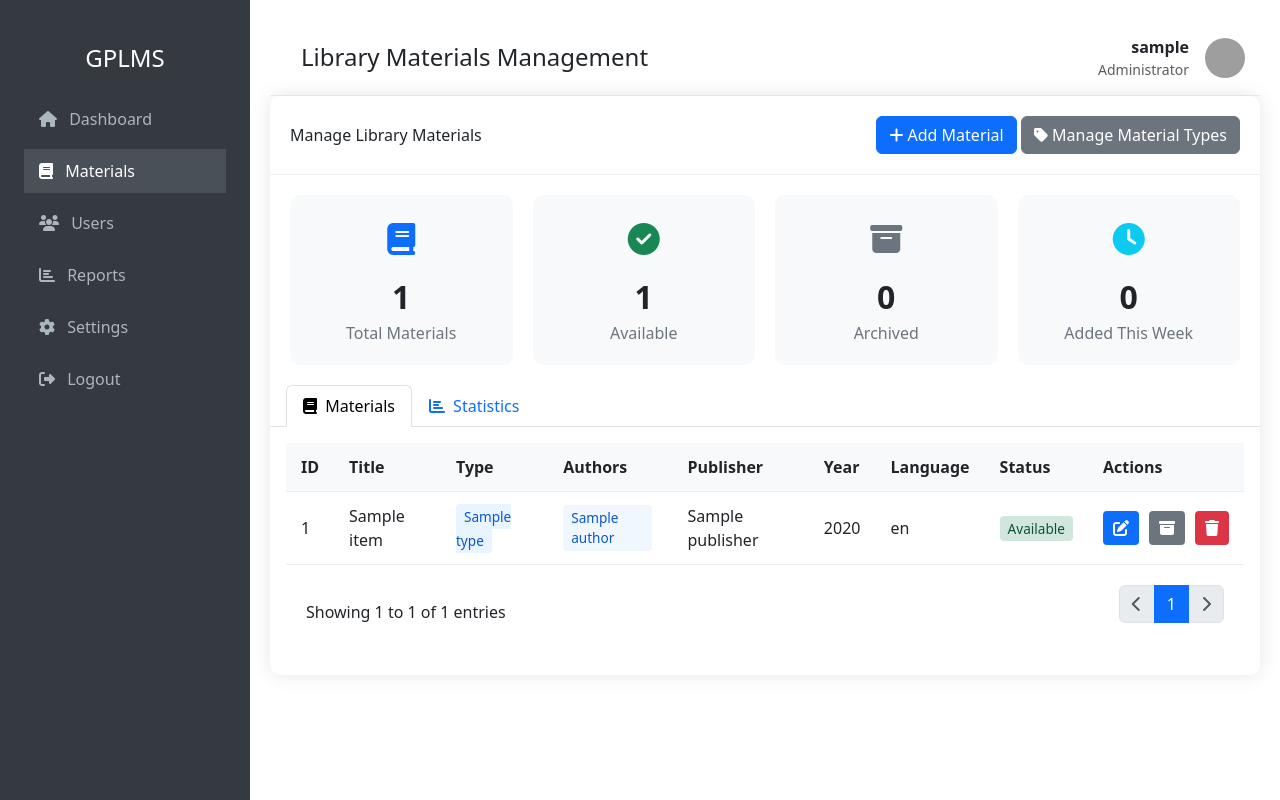
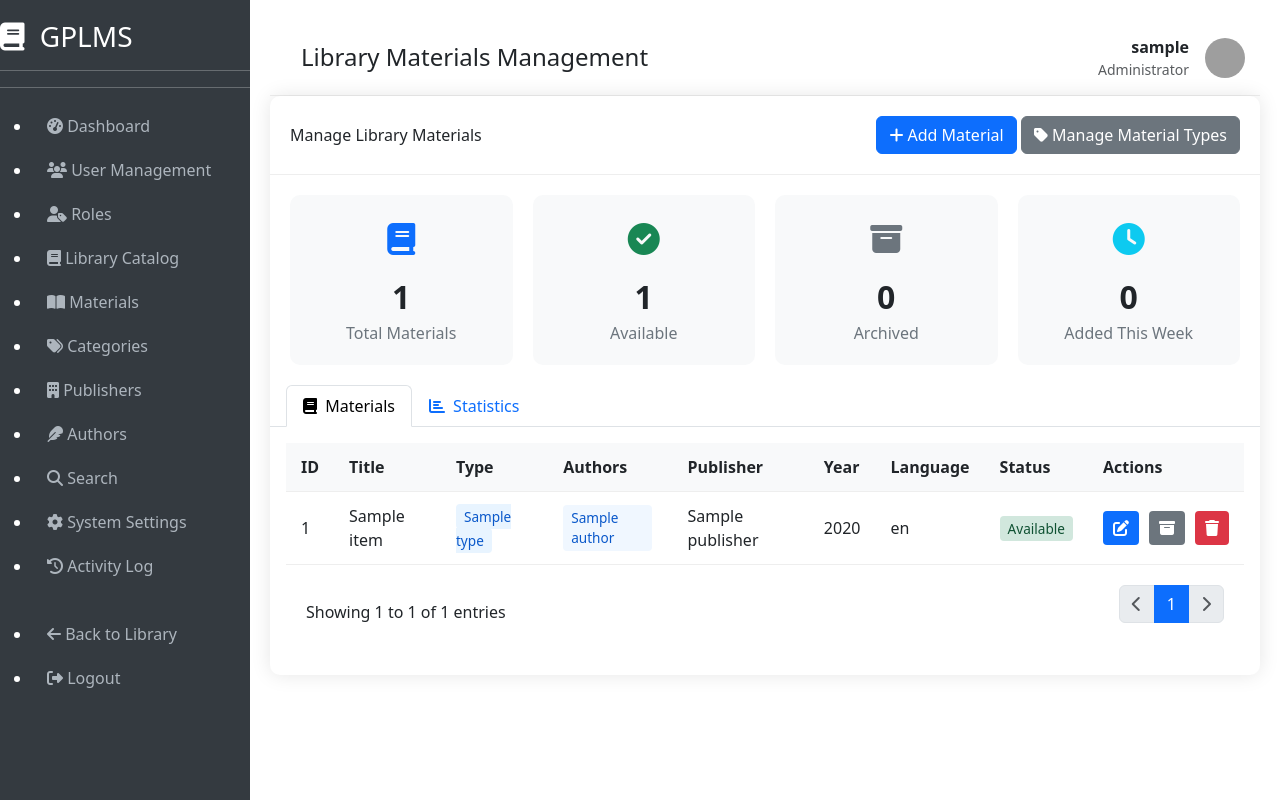
Before and after one commit to gplms/gplms, a PHP site: page /materials-manager.php in a window 1280 px wide. Run offline with PHP 8.4, Linux system fonts and the light colour scheme; the visitor is signed in with stand-in values (Sample User, id 1); tables that the repository leaves empty hold one stand-in row (values such as "Sample post"); grey boxes are pictures that could not be loaded.

Commit message:
Bug Resolve
This commmit resolves this bug:

https://github.com/PanagiotisKotsorgios/gplms/issues/12#issue-3186175885

```diff
--- a/src/main/materials-manager.php
+++ b/src/main/materials-manager.php
@@ -182,19 +182,101 @@ $material_stats = [
     <link rel="icon" type="image/png" href="../../assets/logo-l.png">
 </head>
 <body>
-    <!-- Sidebar -->
+ <!-- Sidebar -->
     <div class="sidebar">
-        <div class="p-4">
-            <h4 class="text-center mb-4">GPLMS</h4>
-            <ul class="list-unstyled">
-                <li class="mb-2"><a href="dashboard.php"><i class="fas fa-home me-2"></i> Dashboard</a></li>
-                <li class="mb-2"><a href="materials-manager.php" class="active"><i class="fas fa-book me-2"></i> Materials</a></li>
-                <li class="mb-2"><a href="user-management.php"><i class="fas fa-users me-2"></i> Users</a></li>
-                <li class="mb-2"><a href="reports.php"><i class="fas fa-chart-bar me-2"></i> Reports</a></li>
-                <li class="mb-2"><a href="settings.php"><i class="fas fa-cog me-2"></i> Settings</a></li>
-                <li><a href="logout.php"><i class="fas fa-sign-out-alt me-2"></i> Logout</a></li>
-            </ul>
+        <div class="sidebar-header">
+            <h3><i class="fas fa-book me-2"></i> GPLMS</h3>
+            <hr>
+
+            <hr>
         </div>
+
+        <ul class="sidebar-menu">
+            <li>
+                <a href="../main/control_panel.php" class="">
+                    <i class="fas fa-tachometer-alt"></i>
+                    <span>Dashboard</span>
+                </a>
+            </li>
+            <li>
+                <a href="../main/users-manager.php">
+                    <i class="fas fa-users"></i>
+                    <span>User Management</span>
+                </a>
+            </li>
+            <li>
+                <a href="../main/roles-manager.php">
+                    <i class="fas fa-user-tag"></i>
+                    <span>Roles</span>
+                </a>
+            </li>
+            <li>
+                <a href="../main/library-catalog.php">
+                    <i class="fas fa-book"></i>
+                    <span>Library Catalog</span>
+                </a>
+            </li>
+            <li>
+                <a href="../main/materials-manager.php">
+                    <i class="fas fa-book-open"></i>
+                    <span>Materials</span>
+                </a>
+            </li>
+            <li>
+                <a href="../main/categories-manager.php">
+                    <i class="fas fa-tags"></i>
+                    <span>Categories</span>
+                </a>
+            </li>
+            <li>
+                <a href="../main/publishers-manager.php">
+                    <i class="fas fa-building"></i>
+                    <span>Publishers</span>
+                </a>
+            </li>
+            <li>
+                <a href="../main/authors-manager.php">
+                    <i class="fas fa-feather"></i>
+                    <span>Authors</span>
+                </a>
+            </li>
+            <li>
+                <a href="#">
+                    <i class="fas fa-search"></i>
+                    <span>Search</span>
+                </a>
+            </li>
+            <div class="divider"></div>
+            <li>
+                <a href="../main/settings-manager.php">
+                    <i class="fas fa-cog"></i>
+                    <span>System Settings</span>
+                </a>
+            </li>
+
+            <li>
+                <a href="../main/activity-log.php">
+                    <i class="fas fa-history"></i>
+                    <span>Activity Log</span>
+                </a>
+            </li>
+
+            <br>
+
+            <div class="divider"></div>
+            <li>
+                <a href="../main/search.php">
+                    <i class="fas fa-arrow-left"></i>
+                    <span>Back to Library</span>
+                </a>
+            </li>
+            <li>
+                <a href="logout.php">
+                    <i class="fas fa-sign-out-alt"></i>
+                    <span>Logout</span>
+                </a>
+            </li>
+        </ul>
     </div>
 
     <!-- Main Content -->
```
